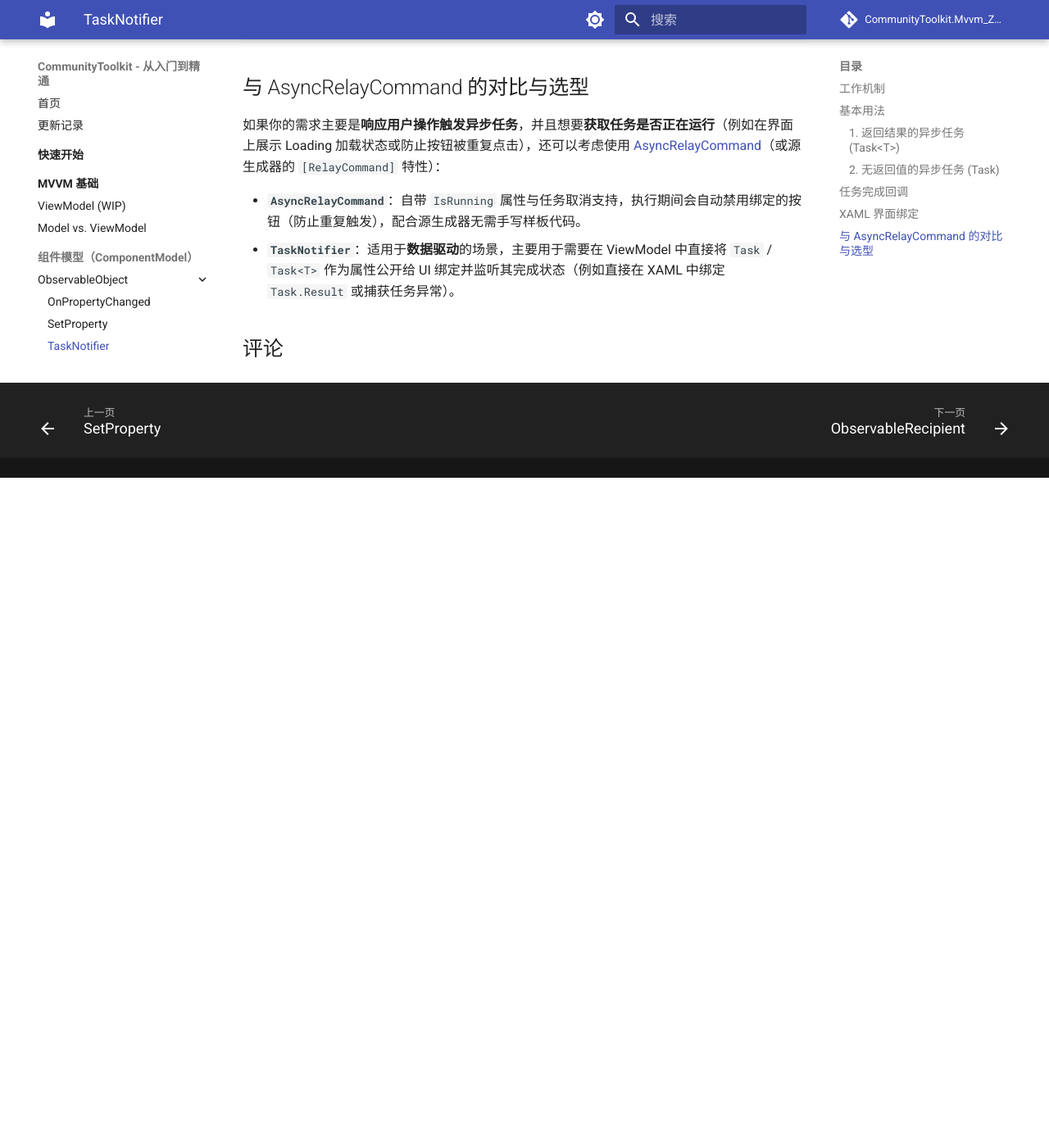
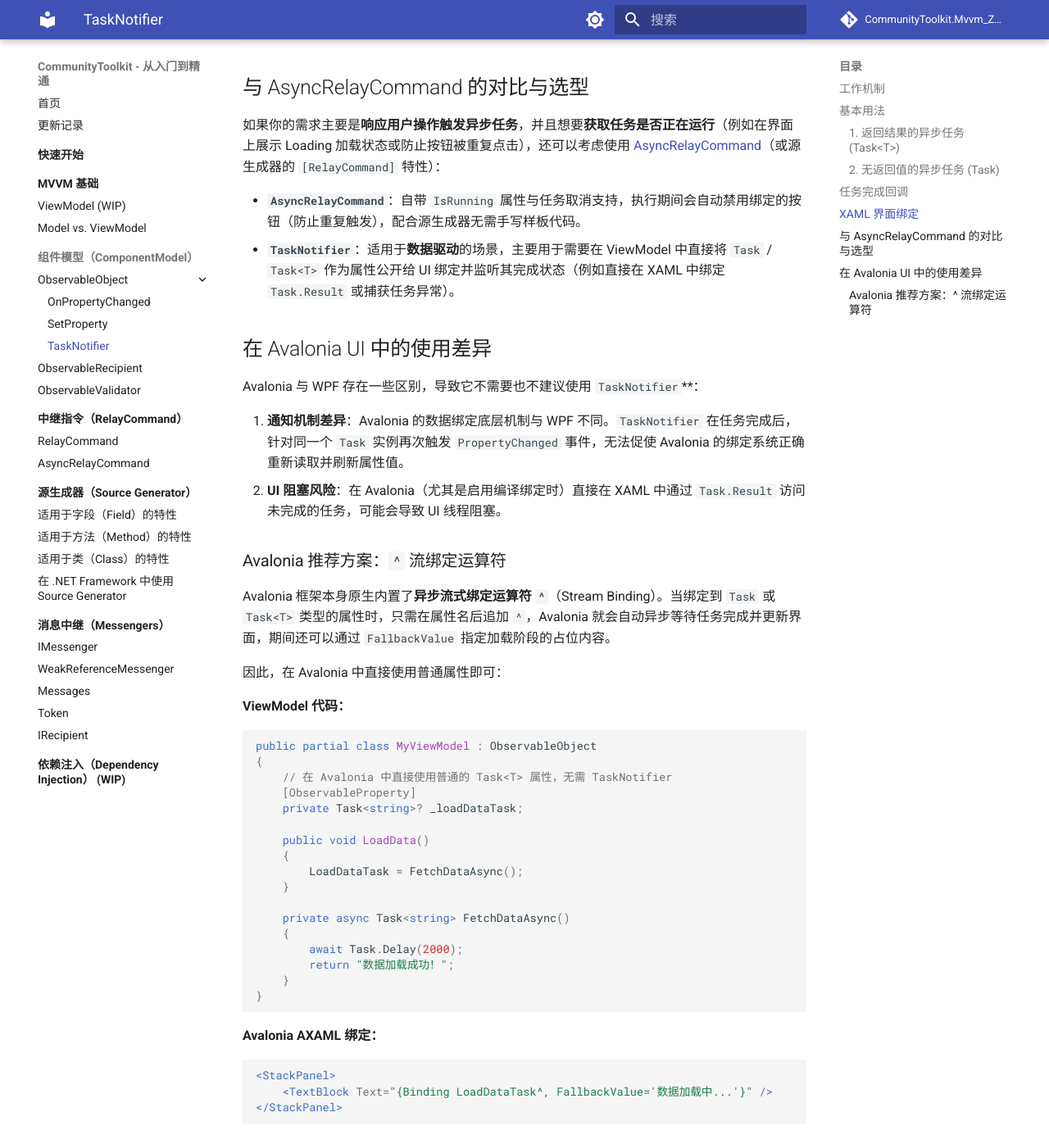
Before and after one commit to BYJRK/CommunityToolkit.Mvvm_ZeroToHero, an MkDocs documentation site: the page built from docs/ComponentModel/ObservableObject/TaskNotifier.md, in a window 1280 px wide and 1400 px high, scrolled down 3020 px. Shown: the top 1396 px of the window at 82% size. Built offline with MkDocs 1.6.1 and Material for MkDocs 9.7.7, drawn with Linux system fonts in a browser that asks for light colours; comment, search, counter and statistics services are not loaded; before the commit the page ends 3603 px from its top, so only the background shows below that.

Commit message:
Add workaround of TaskNotifier in Avalonia

````diff
--- a/docs/ComponentModel/ObservableObject/TaskNotifier.md
+++ b/docs/ComponentModel/ObservableObject/TaskNotifier.md
@@ -136,3 +136,46 @@
 
 - **`AsyncRelayCommand`**：自带 `IsRunning` 属性与任务取消支持，执行期间会自动禁用绑定的按钮（防止重复触发），配合源生成器无需手写样板代码。
 - **`TaskNotifier`**：适用于**数据驱动**的场景，主要用于需要在 ViewModel 中直接将 `Task` / `Task<T>` 作为属性公开给 UI 绑定并监听其完成状态（例如直接在 XAML 中绑定 `Task.Result` 或捕获任务异常）。
+
+## 在 Avalonia UI 中的使用差异
+
+Avalonia 与 WPF 存在一些区别，导致它不需要也不建议使用 `TaskNotifier`**：
+
+1. **通知机制差异**：Avalonia 的数据绑定底层机制与 WPF 不同。`TaskNotifier` 在任务完成后，针对同一个 `Task` 实例再次触发 `PropertyChanged` 事件，无法促使 Avalonia 的绑定系统正确重新读取并刷新属性值。
+2. **UI 阻塞风险**：在 Avalonia（尤其是启用编译绑定时）直接在 XAML 中通过 `Task.Result` 访问未完成的任务，可能会导致 UI 线程阻塞。
+
+### Avalonia 推荐方案：`^` 流绑定运算符
+
+Avalonia 框架本身原生内置了**异步流式绑定运算符 `^`**（Stream Binding）。当绑定到 `Task` 或 `Task<T>` 类型的属性时，只需在属性名后追加 `^`，Avalonia 就会自动异步等待任务完成并更新界面，期间还可以通过 `FallbackValue` 指定加载阶段的占位内容。
+
+因此，在 Avalonia 中直接使用普通属性即可：
+
+**ViewModel 代码：**
+
+```csharp
+public partial class MyViewModel : ObservableObject
+{
+    // 在 Avalonia 中直接使用普通的 Task<T> 属性，无需 TaskNotifier
+    [ObservableProperty]
+    private Task<string>? _loadDataTask;
+
+    public void LoadData()
+    {
+        LoadDataTask = FetchDataAsync();
+    }
+
+    private async Task<string> FetchDataAsync()
+    {
+        await Task.Delay(2000);
+        return "数据加载成功！";
+    }
+}
+```
+
+**Avalonia AXAML 绑定：**
+
+```xml
+<StackPanel>
+    <TextBlock Text="{Binding LoadDataTask^, FallbackValue='数据加载中...'}" />
+</StackPanel>
+```
````
